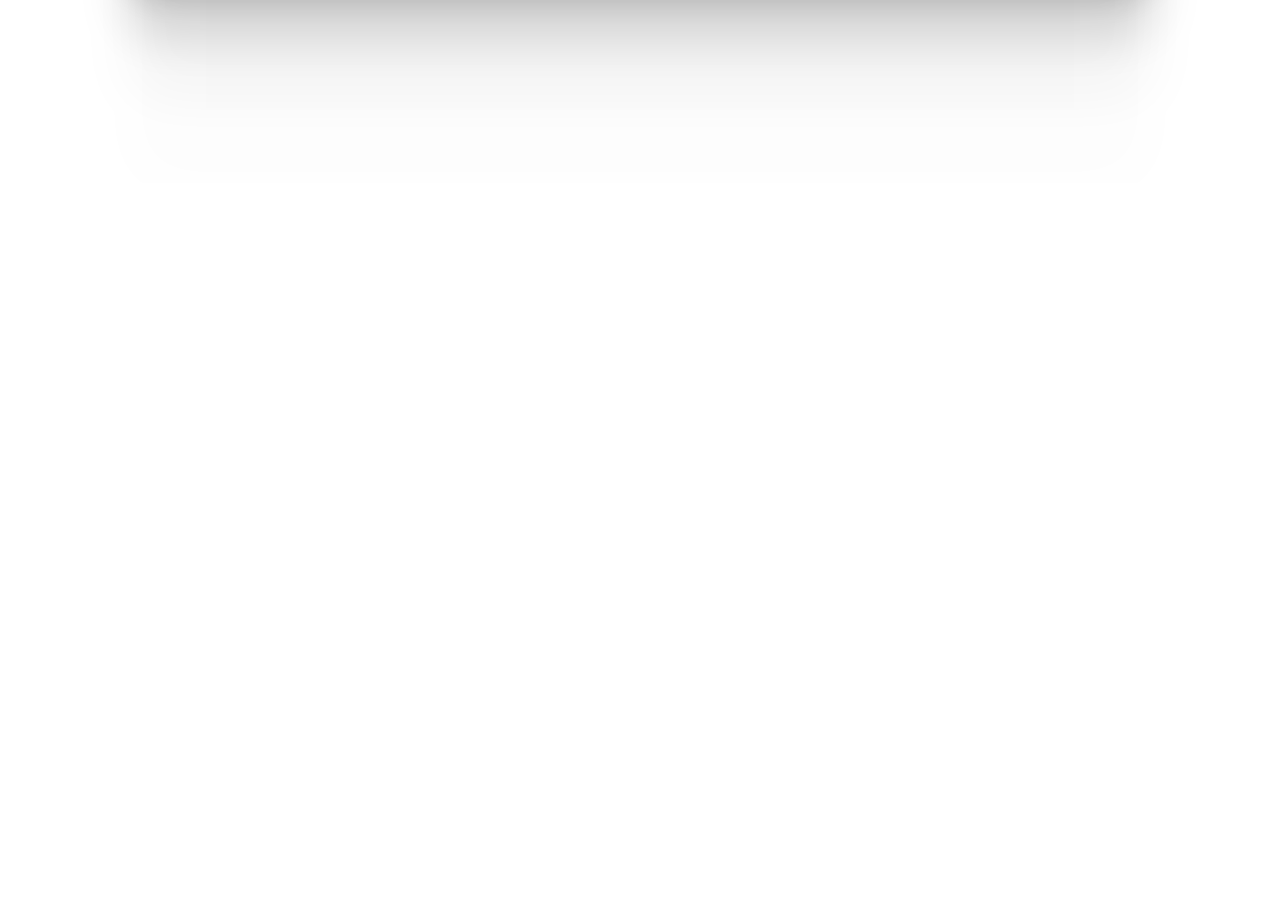
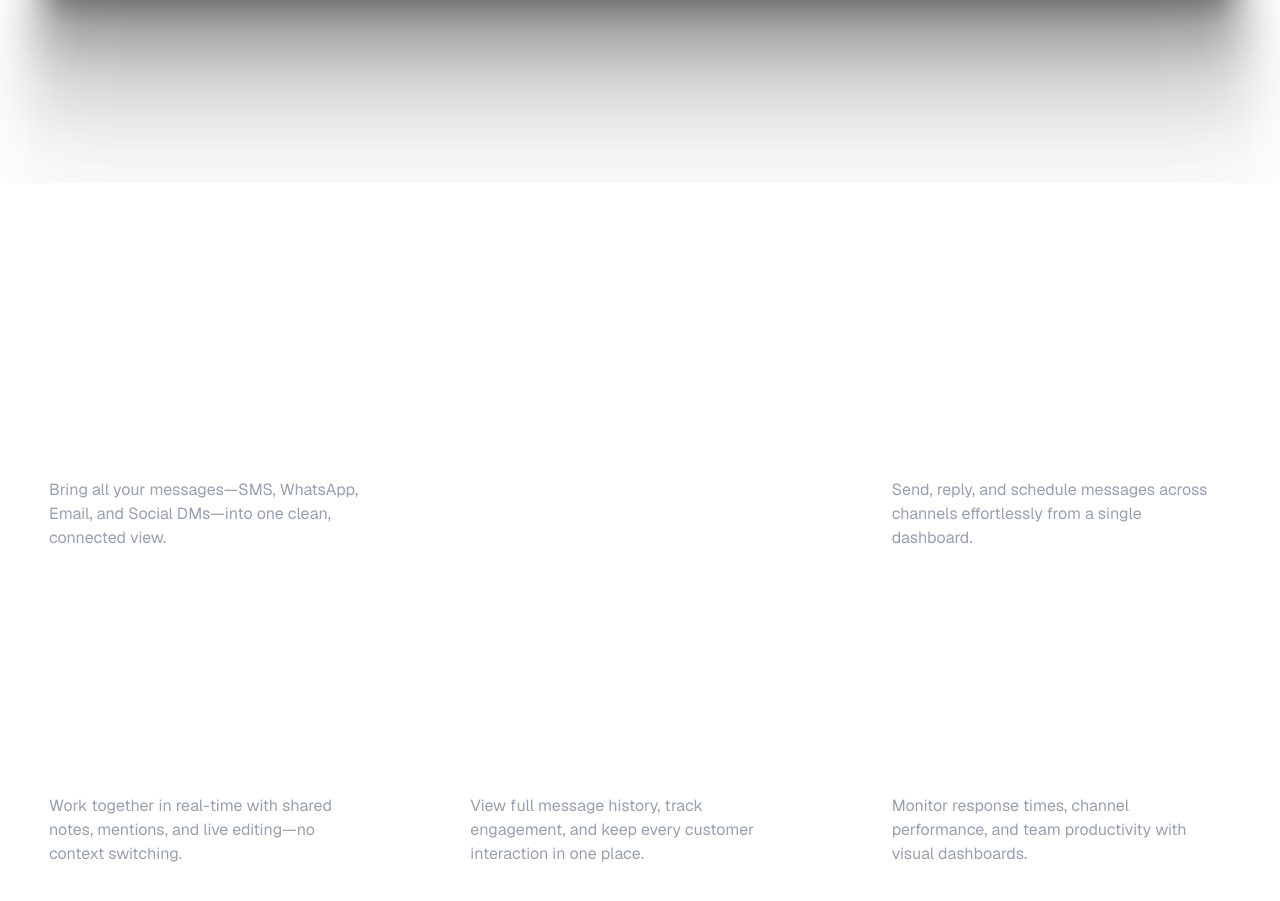
Before and after one commit to prithwish122/unify, a Next.js app: page / in a window 1280 px wide. Shown: the part 1111-2012 px from the top of the page. Before the commit the page ends 1294 px from the top, so only its background shows below. Built offline with nearby package versions, Linux system fonts and the light colour scheme.

Commit message:
created the why choose us section

```diff
--- a/app/page.tsx
+++ b/app/page.tsx
@@ -1,5 +1,6 @@
 import Navbar from "@/components/navbar"
 import HeroSection from "@/components/hero-section"
+import WhyChooseUs from "@/components/why-choose-us"
 
 export default function Home() {
   return (
@@ -15,6 +16,7 @@ export default function Home() {
       />
       <Navbar />
       <HeroSection />
+      <WhyChooseUs />
     </main>
   )
 }
--- a/components/navbar.tsx
+++ b/components/navbar.tsx
@@ -16,7 +16,7 @@ export default function Navbar() {
               <div className="w-8 h-8 rounded-full bg-white flex items-center justify-center">
                 <span className="text-black font-bold text-sm">⚡</span>
               </div>
-              <span className="text-white font-semibold text-lg">ChainZap</span>
+              <span className="text-white font-semibold text-lg">Unify</span>
             </div>
 
             {/* Navigation Links */}
@@ -42,7 +42,7 @@ export default function Navbar() {
             </div>
 
             <button className="hidden md:block bg-black hover:bg-black/80 text-white font-semibold px-6 py-2 rounded-full transition-colors duration-300 text-sm">
-              Connect Wallet
+              Try demo
             </button>
 
             {/* Mobile Menu Button */}
--- /dev/null
+++ b/components/why-choose-us.tsx
@@ -0,0 +1,104 @@
+"use client"
+
+export default function WhyChooseUs() {
+  return (
+    <section className="py-10 px-4 -mt-20">
+     <h2 className="text-6xl text-white mb-[80px] tracking-tight text-center ">
+            Why Choose Us?
+          </h2>
+
+      <div className="grid grid-cols-1 lg:grid-cols-3 gap-4 max-w-7xl mx-auto w-full">
+        <div className="col-span-1 lg:col-span-2 h-full min-h-[500px] lg:min-h-[300px] rounded-3xl bg-white/5 backdrop-blur-md border border-white/10 p-8 flex flex-col justify-end">
+          <div className="max-w-xs">
+            <div className="flex items-center gap-2 mb-3">
+              <div className="w-10 h-10 rounded-full bg-white/10 backdrop-blur-sm flex items-center justify-center">
+                <svg className="w-5 h-5 text-white" fill="currentColor" viewBox="0 0 20 20">
+                  <path
+                    fillRule="evenodd"
+                    d="M16.707 5.293a1 1 0 010 1.414l-8 8a1 1 0 01-1.414 0l-4-4a1 1 0 011.414-1.414L8 12.586l7.293-7.293a1 1 0 011.414 0z"
+                    clipRule="evenodd"
+                  />
+                </svg>
+              </div>
+            </div>
+            <h3 className="text-left text-balance text-xl md:text-2xl lg:text-3xl font-semibold tracking-tight text-white mb-3">
+              Unified Inbox
+            </h3>
+            <p className="text-left text-sm md:text-base text-gray-400">
+              Bring all your messages—SMS, WhatsApp, Email, and Social DMs—into one clean, connected view.
+            </p>
+          </div>
+        </div>
+
+        <div className="col-span-1 min-h-[300px] rounded-3xl bg-white/5 backdrop-blur-md border border-white/10 p-8 flex flex-col justify-end">
+          <div className="max-w-xs">
+            <h3 className="text-left text-balance text-xl md:text-2xl lg:text-3xl font-semibold tracking-tight text-white mb-3">
+              Smart Outreach
+            </h3>
+            <p className="text-left text-sm md:text-base text-gray-400">
+              Send, reply, and schedule messages across channels effortlessly from a single dashboard.
+            </p>
+          </div>
+        </div>
+
+        <div className="col-span-1 min-h-[300px] rounded-3xl bg-white/5 backdrop-blur-md border border-white/10 p-8 flex flex-col justify-end">
+          <div className="max-w-xs">
+            <div className="flex items-center gap-2 mb-3">
+              <div className="w-10 h-10 rounded-full bg-white/10 backdrop-blur-sm flex items-center justify-center">
+                <svg className="w-5 h-5 text-white" fill="currentColor" viewBox="0 0 20 20">
+                  <path d="M10.894 2.553a1 1 0 00-1.788 0l-7 14a1 1 0 001.169 1.409l5-1.429A1 1 0 009 15.571V11a1 1 0 112 0v4.571a1 1 0 00.725.962l5 1.428a1 1 0 001.17-1.408l-7-14z" />
+                </svg>
+              </div>
+            </div>
+            <h3 className="text-left text-balance text-xl md:text-2xl lg:text-3xl font-semibold tracking-tight text-white mb-3">
+              Team Collaboration
+            </h3>
+            <p className="text-left text-sm md:text-base text-gray-400">
+              Work together in real-time with shared notes, mentions, and live editing—no context switching.
+            </p>
+          </div>
+        </div>
+
+        <div className="col-span-1 min-h-[300px] rounded-3xl bg-white/5 backdrop-blur-md border border-white/10 p-8 flex flex-col justify-end">
+          <div className="max-w-xs">
+            <div className="flex items-center gap-2 mb-3">
+              <div className="w-10 h-10 rounded-full bg-white/10 backdrop-blur-sm flex items-center justify-center">
+                <svg className="w-5 h-5 text-white" fill="currentColor" viewBox="0 0 20 20">
+                  <path
+                    fillRule="evenodd"
+                    d="M16.707 5.293a1 1 0 010 1.414l-8 8a1 1 0 01-1.414 0l-4-4a1 1 0 011.414-1.414L8 12.586l7.293-7.293a1 1 0 011.414 0z"
+                    clipRule="evenodd"
+                  />
+                </svg>
+              </div>
+            </div>
+            <h3 className="text-left text-balance text-xl md:text-2xl lg:text-3xl font-semibold tracking-tight text-white mb-3">
+              Contact Intelligence
+            </h3>
+            <p className="text-left text-sm md:text-base text-gray-400">
+              View full message history, track engagement, and keep every customer interaction in one place.
+            </p>
+          </div>
+        </div>
+
+        <div className="col-span-1 min-h-[300px] rounded-3xl bg-white/5 backdrop-blur-md border border-white/10 p-8 flex flex-col justify-end">
+          <div className="max-w-xs">
+            <div className="flex items-center gap-2 mb-3">
+              <div className="w-10 h-10 rounded-full bg-white/10 backdrop-blur-sm flex items-center justify-center">
+                <svg className="w-5 h-5 text-white" fill="currentColor" viewBox="0 0 20 20">
+                  <path d="M11 17a1 1 0 001.447.894l4-2A1 1 0 0017 15V9.236a1 1 0 00-1.447-.894l-4 2a1 1 0 00-.553.894V17zM15.211 6.276a1 1 0 000-1.788l-4.764-2.382a1 1 0 00-.894 0L4.789 4.488a1 1 0 000 1.788l4.764 2.382a1 1 0 00.894 0l4.764-2.382zM4.447 8.342A1 1 0 003 9.236V15a1 1 0 00.553.894l4 2A1 1 0 009 17v-5.764a1 1 0 00-.553-.894l-4-2z" />
+                </svg>
+              </div>
+            </div>
+            <h3 className="text-left text-balance text-xl md:text-2xl lg:text-3xl font-semibold tracking-tight text-white mb-3">
+              Analytics & Insights
+            </h3>
+            <p className="text-left text-sm md:text-base text-gray-400">
+              Monitor response times, channel performance, and team productivity with visual dashboards.
+            </p>
+          </div>
+        </div>
+      </div>
+    </section>
+  )
+}
```
